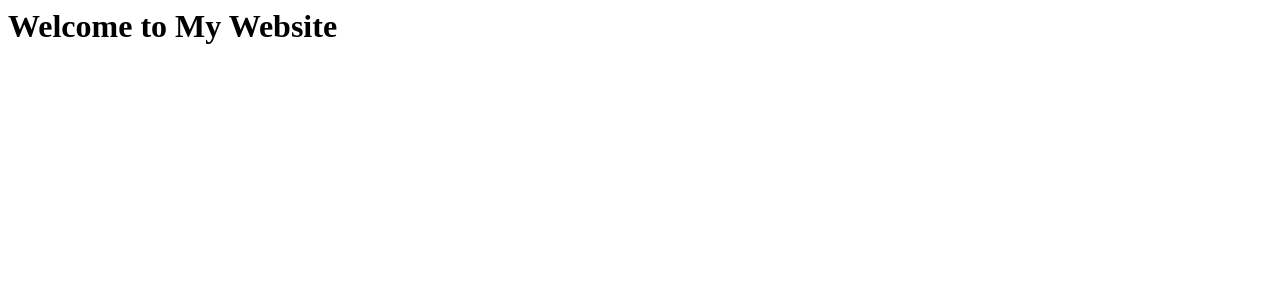
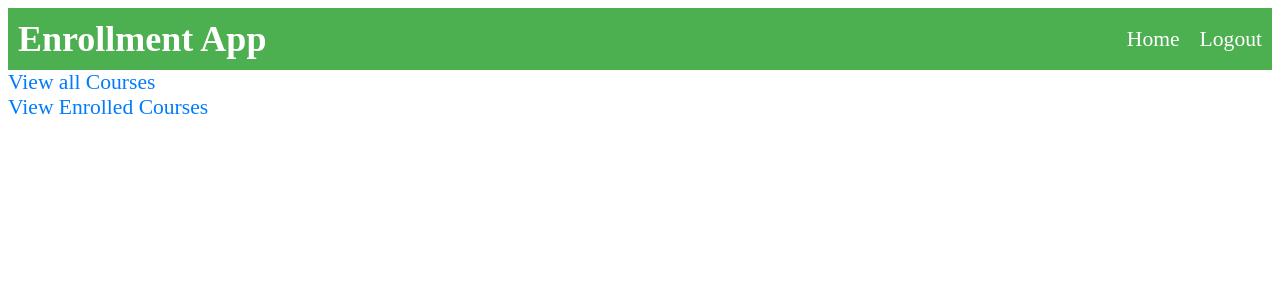
Before and after one commit to GabrielNavata/CSE-160-Lab-8-Project, a Flask app: page / in a window 1280 px wide. Shown: the top 300 px of the page. Run offline with Flask 3, Linux system fonts and the light colour scheme; a user stored in the database is signed in.

Commit message:
short updates, most functions done

```diff
--- a/app.py
+++ b/app.py
@@ -87,6 +87,7 @@ class Courses(db.Model):
 admin = Admin(app, name='EnrollmentApp', template_mode='bootstrap3')
 admin.add_view(ModelView(Users, db.session))
 admin.add_view(ModelView(Courses, db.session))
+admin.add_view(ModelView(EnrolledClasses, db.session))
 # admin.add_view(MyModelView(Users, db.session))
 # admin.add_view(MyModelView(Courses, db.session))
 
@@ -102,7 +103,7 @@ def load_user(user_id):
 @app.route('/')
 @login_required
 def index():
-    return render_template('index.html')
+    return render_template('index.html', UID = current_user.accountId)
 
 #login
 @app.route('/login')
@@ -166,9 +167,10 @@ def grade(course_id):
 
     if request.method == 'POST':
         for enrollment in enrollments:
-            grade = request.form[f'grade_{enrollment.user_id}']
-            enrollment.grade = grade
-            db.session.commit()
+            grade = request.form.get(f'grade_{enrollment.user_id}')
+            if grade is not None:
+                enrollment.grade = grade
+                db.session.commit()
 
         flash('Grades have been updated.', 'success')
         return redirect(url_for('grade', course_id=course_id))
@@ -239,12 +241,6 @@ def teacherClassInfo(course_name):
 @app.route('/enrolled-courses')
 @login_required
 def enrolled_courses():
-    # usersID = current_user.id
-    # print(usersID)
-    # user = Users.query.get(usersID)
-    # allCourses =  current_user.enrolled
-    # print('this is current',user.enrolled)
-
     enrolled_classes = current_user.enrolled
     all_courses = [enrolled.course for enrolled in enrolled_classes]
     print(all_courses)
--- a/static/style.css
+++ b/static/style.css
@@ -56,3 +56,29 @@ input[type="number"] {
 .navbar a:hover {
   text-decoration: underline;
 }
+/* a tag*/
+a {
+  color: #007bff;
+  text-decoration: none;
+}
+
+a:hover {
+  color: #0056b3;
+  text-decoration: underline;
+}
+/*font size stuff*/
+body {
+  font-size: 18px;
+}
+
+h1 {
+  font-size: 2em;
+}
+
+p {
+  font-size: 1.2em;
+}
+
+a {
+  font-size: 1.2em;
+}
--- a/templates/all_courses.html
+++ b/templates/all_courses.html
@@ -33,7 +33,7 @@
                   {% if course.students_enrolled == course.capacity %}
                     <form action="/add_course" method="post">
                       <input type="hidden" name="course_id" value="{{ course.course_id }}">
-                      <button type="submit" class="add-course-btn" disabled>Add Course</button>
+                      <button type="submit" class="add-course-btn" disabled>Course Full</button>
                       </form>
                     {% else %}
                     <form action="/add_course" method="post">
--- a/templates/index.html
+++ b/templates/index.html
@@ -1,17 +1,16 @@
-<!--Starter Template-->
-<html lang="en">
-  <head>
-    <meta charset="UTF-8">
-    <meta name="viewport" content="width=device-width, initial-scale=1.0">
-    <meta http-equiv="X-UA-Compatible" content="ie=edge">
-    <title>My Website</title>
-    <link rel="stylesheet" href="static/style.css">
-    <link rel="icon" href="./favicon.ico" type="image/x-icon">
-  </head>
-  <body>
-    <main>
-        <h1>Welcome to My Website</h1>
-    </main>
-	<script src="static/script.js"></script>
-  </body>
-</html>
+{% extends "base.html" %}
+{% block title %}Enrollment App{% endblock %}
+
+{% block heading %}
+    Enrollment App
+{% endblock %}
+{% block content %}
+  {% if UID == 0 %}
+    <a href="{{ url_for('studentUser') }}">View all Courses</a><br>
+    <a href="{{ url_for('enrolled_courses') }}">View Enrolled Courses</a>
+  {% elif UID == 1 %}
+    <a href="{{ url_for('teacher') }}">View Your Courses</a>
+  {% else %}
+    <h1>Welcome</h1>
+  {% endif %}
+  {% endblock %}
```
Also changed, not shown: templates/grade.html (+6 -1 lines).
